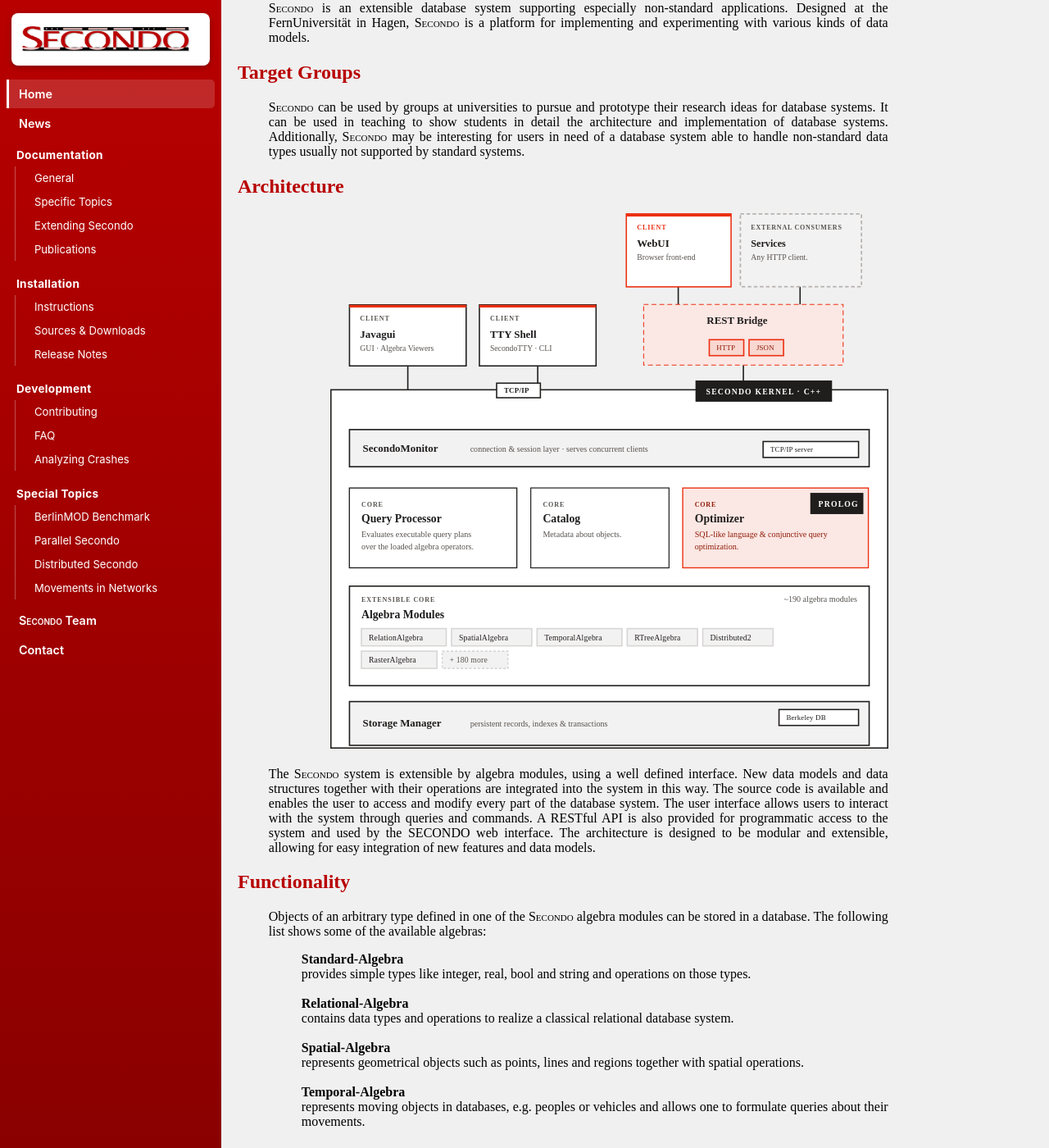
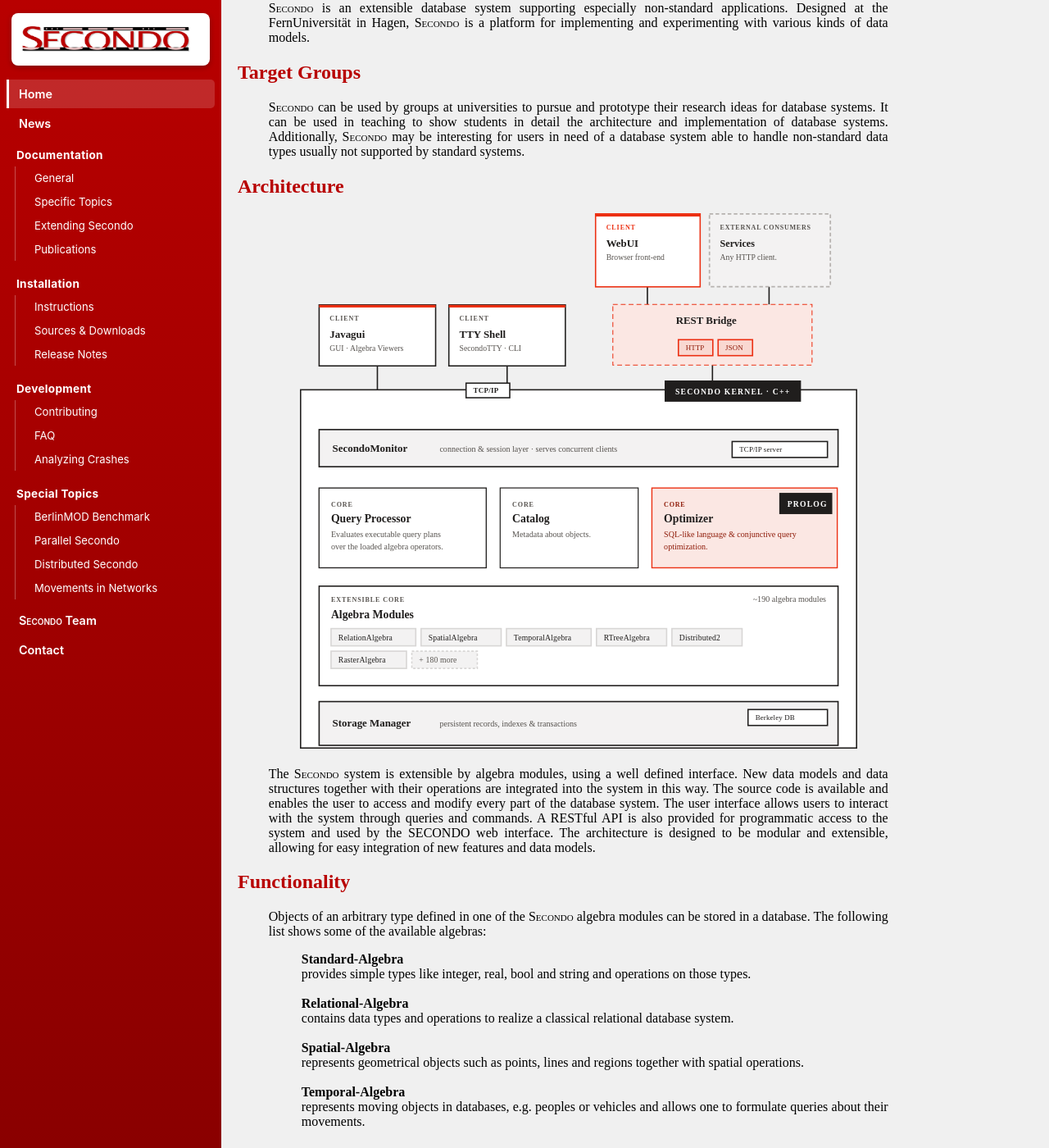
Before and after one commit to secondo-database/secondo-database.github.io, a Jekyll site: the page built from index.html, in a window 1280 px wide and 1400 px high, scrolled down 339 px. Shown: the whole window at 82% size. Built offline with Jekyll 4.4.1, drawn with Linux system fonts in a browser that asks for light colours.

Commit message:
Improved mobile

```diff
--- a/index.html
+++ b/index.html
@@ -34,7 +34,7 @@ by standard systems.
 
 <h2> Architecture </h2>
 <div class="short">
-<div style="text-indent:2cm;" align="center">
+<div align="center">
 	<a href="images/sec_architecture.svg" target="_blank">
 		<img src="images/sec_architecture.svg" alt="Architecture" width="90%"><br>
 	</a>
@@ -95,7 +95,7 @@ Gate. Then, the result is presented graphically.
             distance(r:geoData, s:geodata) < 2000]
 </pre>
 <br><br>
-<div style="text-indent:2cm">
+<div align="center">
 <img src="/images/screenshot1.gif" width="640" height="495" alt="Screenshot">
 </div>
 <br><br>
--- a/secondo.css
+++ b/secondo.css
@@ -275,6 +275,8 @@ nav.navi > ul > li > ul a.navi.active{
 img{ border-style:none;
      padding:0pt;
      margin:0pt;
+     max-width:100%;
+     height:auto;
      }
 
 span.algebraname{
```
